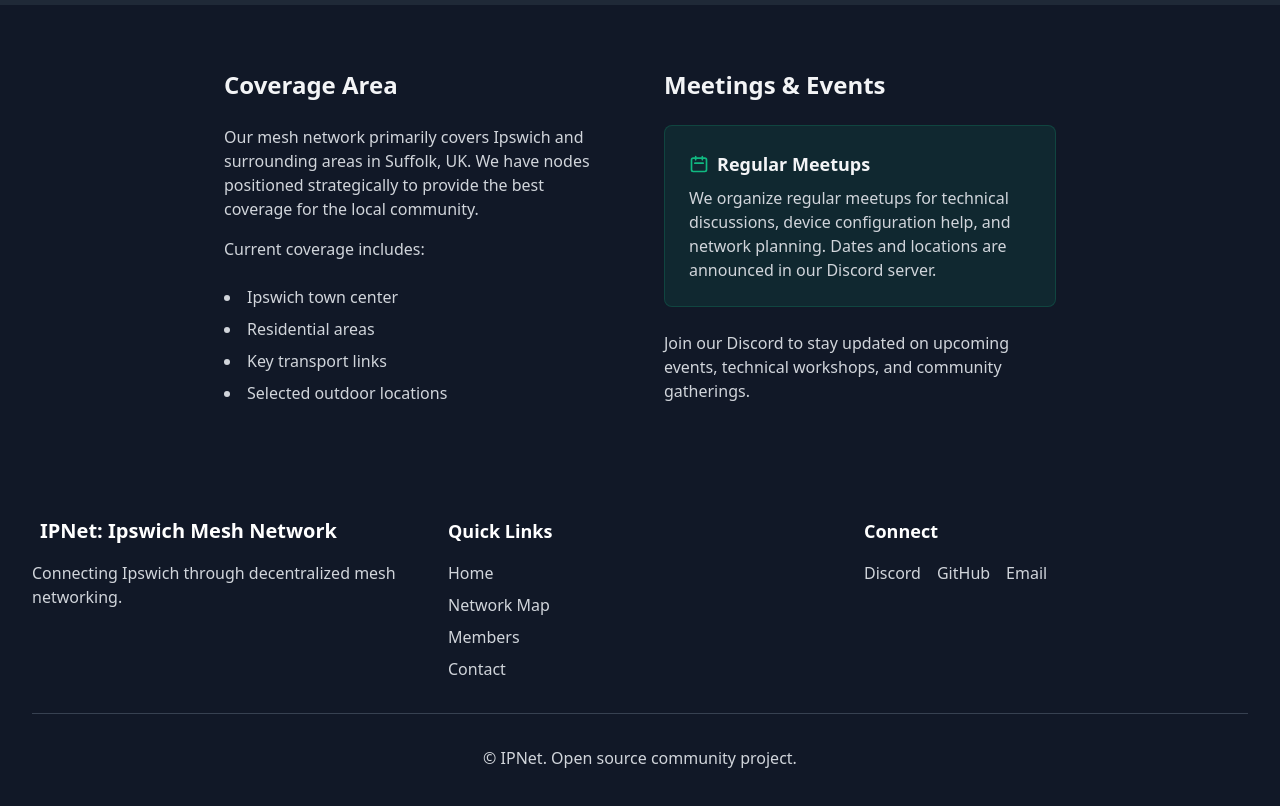
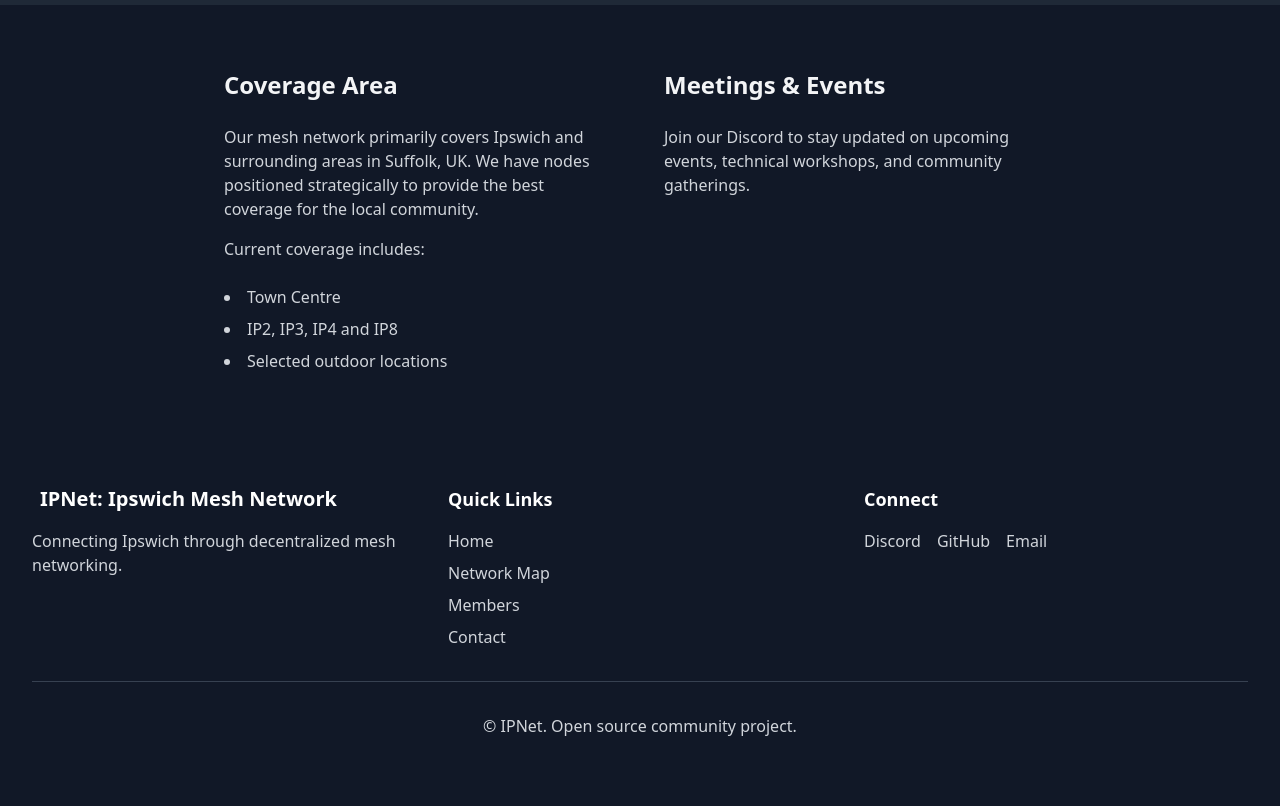
Before and after one commit to jinglemansweep/ipnet, an Eleventy site: page web/src/contact.njk in a window 1280 px wide. Shown: the part 1000-1806 px from the top of the page. Built offline with nearby package versions, Linux system fonts and the light colour scheme; Eleventy itself is replaced by a stand-in of ours; files that its build step writes are made by us from their sources.

Commit message:
Update coverage areas and streamline events section on contact page

```diff
--- a/web/src/contact.njk
+++ b/web/src/contact.njk
@@ -117,26 +117,14 @@ alpineData: contactData
                     Current coverage includes:
                 </p>
                 <ul class="list-disc list-inside text-gray-600 dark:text-gray-300 space-y-2">
-                    <li>Ipswich town center</li>
-                    <li>Residential areas</li>
-                    <li>Key transport links</li>
+                    <li>Town Centre</li>
+                    <li>IP2, IP3, IP4 and IP8</li>
                     <li>Selected outdoor locations</li>
                 </ul>
             </div>
 
             <div>
                 <h2 class="text-2xl font-bold text-gray-900 dark:text-gray-100 mb-6">Meetings & Events</h2>
-                <div class="bg-primary/10 border border-primary/20 rounded-lg p-6 mb-6">
-                    <div class="flex items-center mb-2">
-                        <svg class="w-5 h-5 text-primary mr-2" fill="none" stroke="currentColor" viewBox="0 0 24 24">
-                            <path stroke-linecap="round" stroke-linejoin="round" stroke-width="2" d="M8 7V3m8 4V3m-9 8h10M5 21h14a2 2 0 002-2V7a2 2 0 00-2-2H5a2 2 0 00-2 2v12a2 2 0 002 2z"></path>
-                        </svg>
-                        <h3 class="text-lg font-semibold text-gray-900 dark:text-gray-100">Regular Meetups</h3>
-                    </div>
-                    <p class="text-gray-600 dark:text-gray-300">
-                        We organize regular meetups for technical discussions, device configuration help, and network planning. Dates and locations are announced in our Discord server.
-                    </p>
-                </div>
                 <p class="text-gray-600 dark:text-gray-300">
                     Join our Discord to stay updated on upcoming events, technical workshops, and community gatherings.
                 </p>
```
